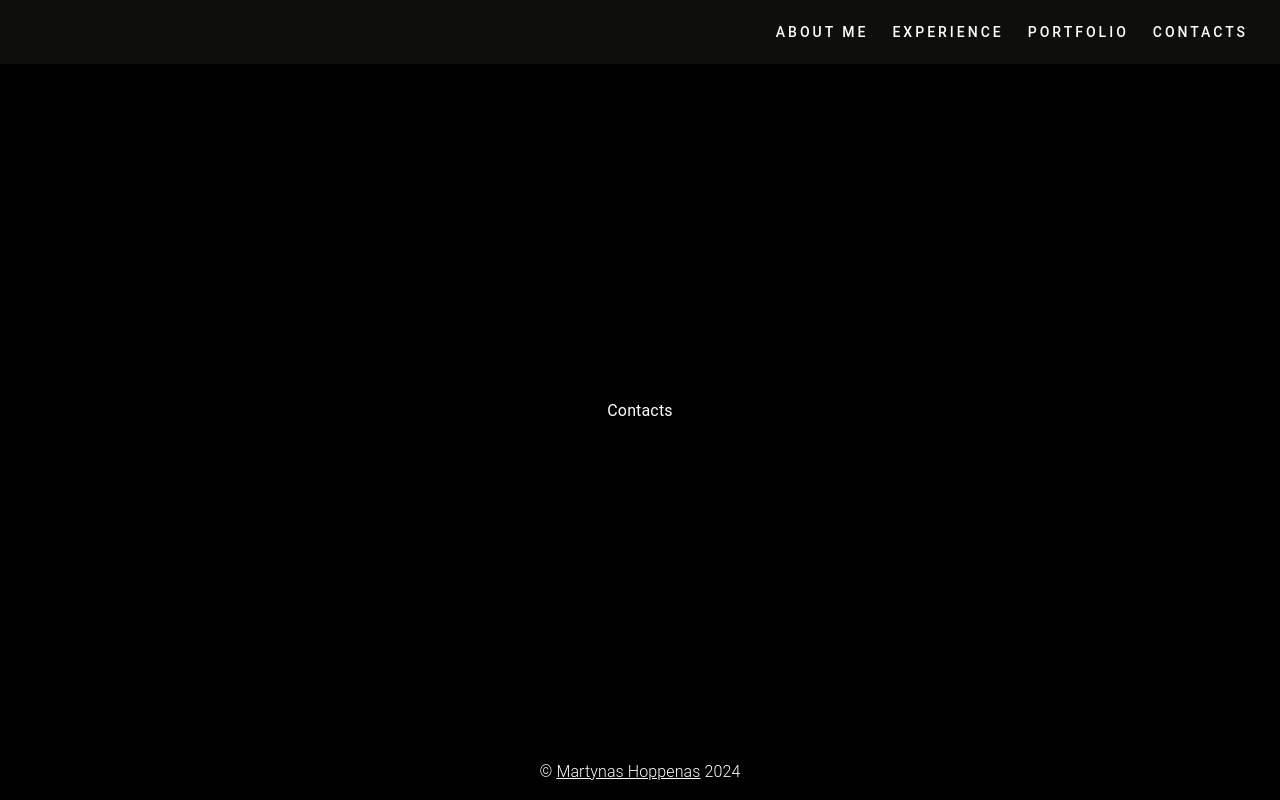
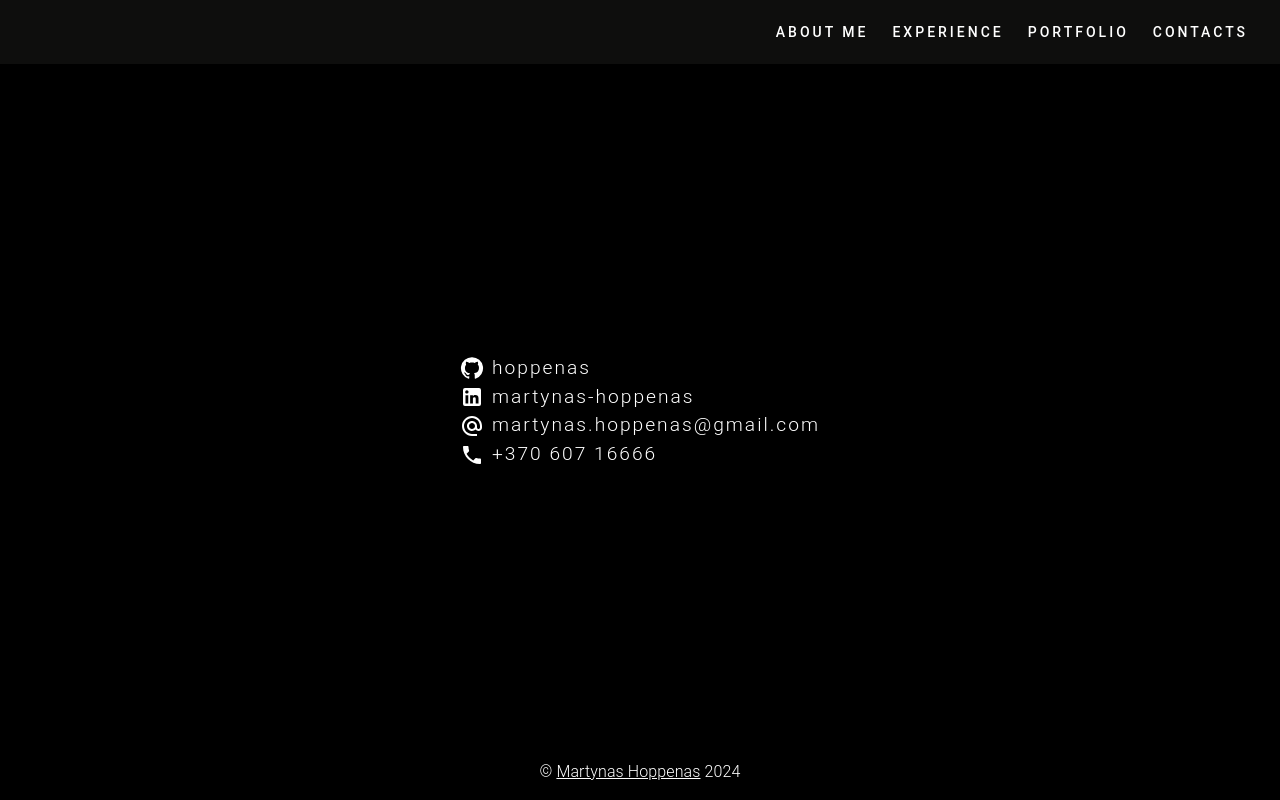
Before and after one commit to Hoppenas/mh-codes, a React (Create React App) app: page /contacts in a window 1280 px wide. Built offline with nearby package versions, Linux system fonts and the light colour scheme.

Commit message:
ADD: contact page

```diff
--- a/src/components/ContactList/ContactList.tsx
+++ b/src/components/ContactList/ContactList.tsx
@@ -23,7 +23,7 @@ const ContactList = () => {
             padding: 0,
             cursor: "pointer",
           }}
-          href="www.google.com"
+          href="https://github.com/hoppenas"
           target="_blank"
         >
           <GitHubIcon />
@@ -36,7 +36,7 @@ const ContactList = () => {
         <IconButton
           color="inherit"
           sx={{ padding: 0, cursor: "pointer" }}
-          href="www.google.com"
+          href="https://www.linkedin.com/in/martynas-hoppenas"
           target="_blank"
         >
           <LinkedInIcon />
--- a/src/pages/ContactPage.tsx
+++ b/src/pages/ContactPage.tsx
@@ -1,11 +1,9 @@
-import { Box, Button, Grid, Typography, useMediaQuery } from "@mui/material";
+import { Grid, useMediaQuery } from "@mui/material";
 import { useNavigate } from "react-router-dom";
 import { minWidth } from "../constants/styleConstants";
+import ContactList from "../components/ContactList/ContactList";
 
 const ContactPage = () => {
-  const navigate = useNavigate();
-  const matches = useMediaQuery(`(min-width:${minWidth})`);
-
   return (
     <Grid
       container
@@ -14,7 +12,7 @@ const ContactPage = () => {
       height="100%"
       zIndex={1}
     >
-      <Typography>Contacts</Typography>
+      <ContactList />
     </Grid>
   );
 };
```
